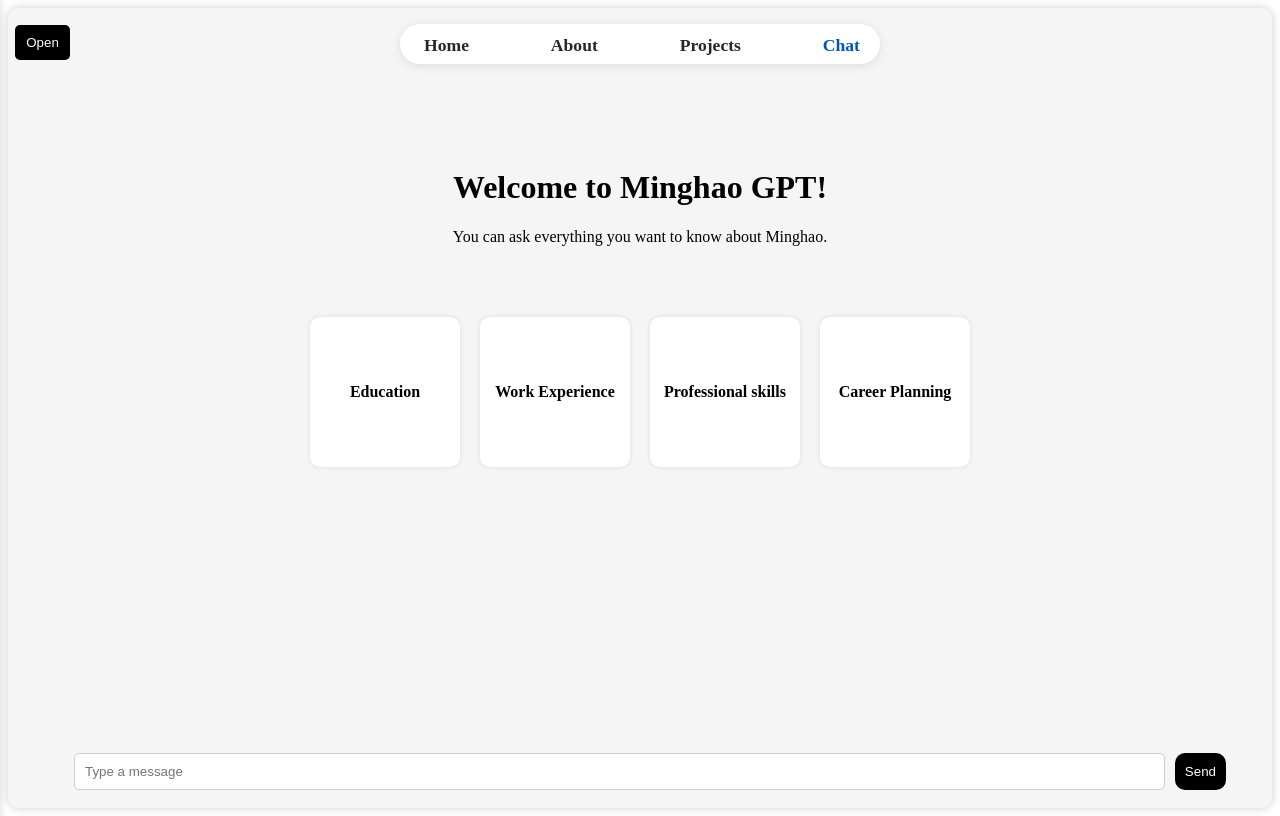
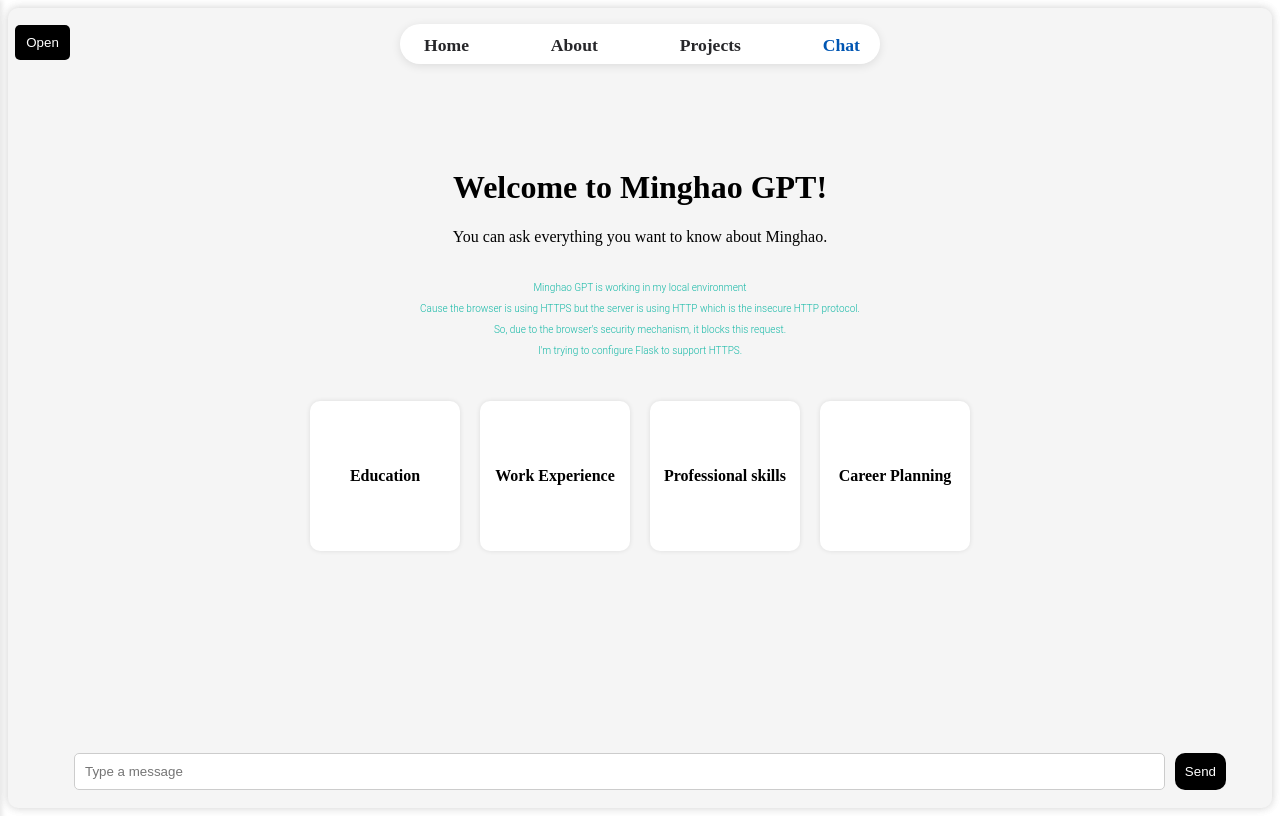
Before and after one commit to Minghao1999/Minghao_GPT, a React (Vite) app in the folder frontend/: page /message in a window 1280 px wide. Built offline with nearby package versions, Linux system fonts and the light colour scheme; no server answers.

Commit message:
add issue explain

```diff
--- a/frontend/src/Components/Message/Landing.jsx
+++ b/frontend/src/Components/Message/Landing.jsx
@@ -7,6 +7,12 @@ const Landing = ({onCardClick}) => {
             <div className="landing-content">
             <h1>Welcome to Minghao GPT!</h1>
             <p>You can ask everything you want to know about Minghao.</p>
+                <div className="issue">
+                    <p>Minghao GPT is working in my local environment</p>
+                    <p>Cause the browser is using HTTPS but the server is using HTTP which is the insecure HTTP protocol.</p>
+                    <p>So, due to the browser's security mechanism, it blocks this request.</p>
+                    <p>I'm trying to configure Flask to support HTTPS.</p>
+                </div>
             </div>
 
             <div className="card-container">
--- a/frontend/src/Components/Message/styles/Landing.css
+++ b/frontend/src/Components/Message/styles/Landing.css
@@ -42,6 +42,14 @@
     transition: transform 0.2s, box-shadow 0.2s;
 }
 
+.issue{
+    font-family: "Roboto Light", "Ubuntu Light", "Ubuntu", monospace;
+    font-size: 10px;
+    position: relative;
+    top: 20px;
+    color: #14b8a6;
+}
+
 .card:hover {
     transform: translateY(-5px);
     box-shadow: 0 4px 15px rgba(0, 0, 0, 0.2);
```
Also changed, not shown: 5 other files (tests, documents, lock files or other folders).
